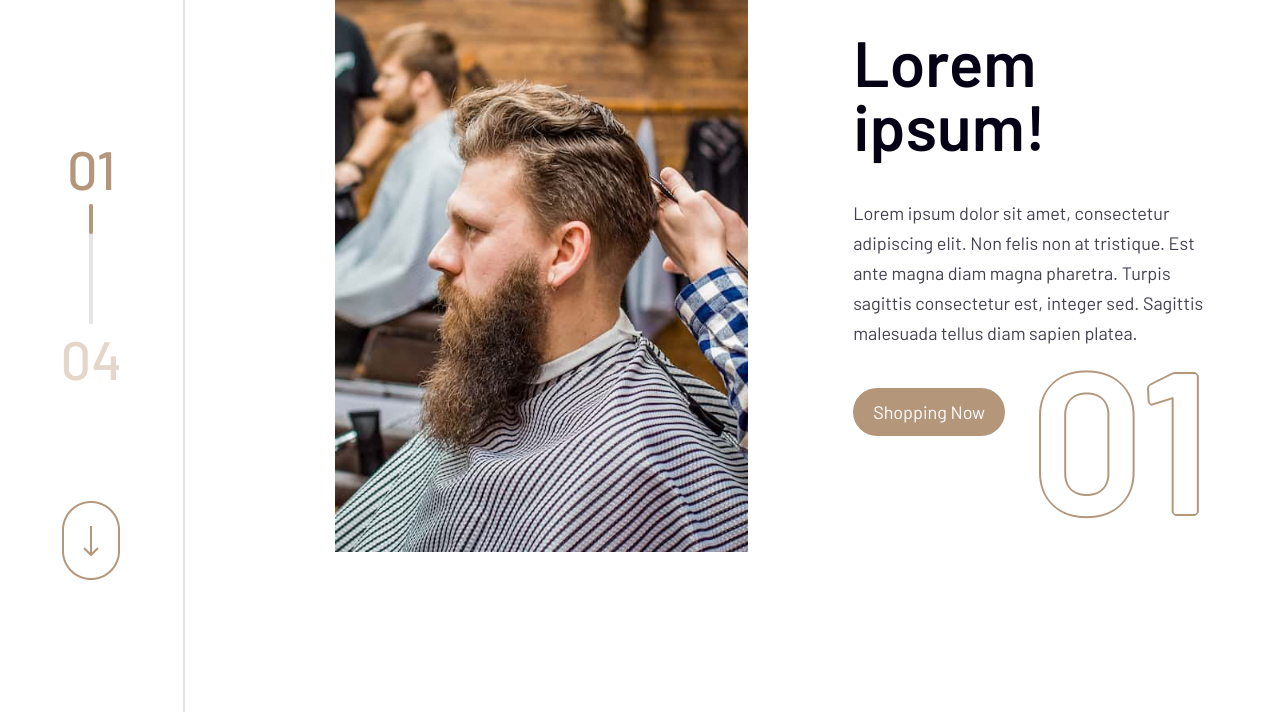
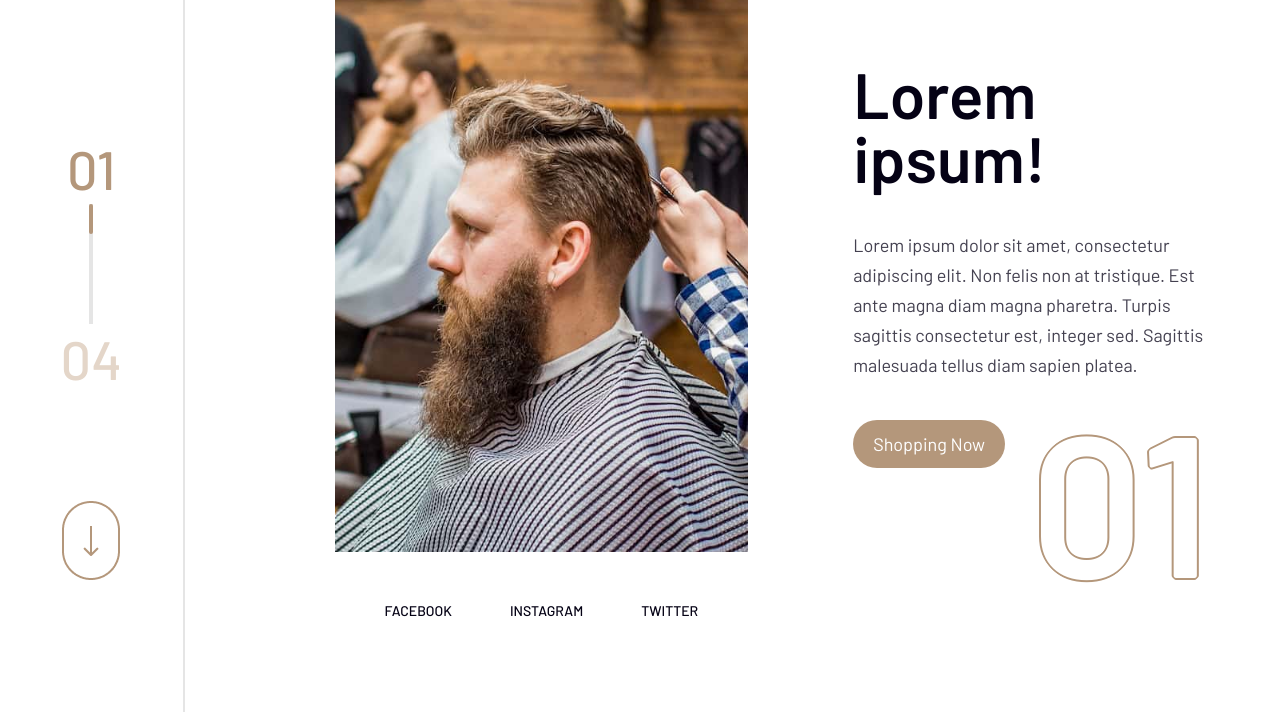
Before and after one commit to ToshpulatovAlimardon/Kasmir, a plain HTML site: page index.html in a window 1280 px wide. Shown: the part 88-800 px from the top of the page. Drawn offline with Linux system fonts and the light colour scheme.

Commit message:
added social link

```diff
--- a/css/main.css
+++ b/css/main.css
@@ -215,6 +215,21 @@ aside {
 .img__cont img {
     height: 80vh;
 }
+/* Social link */
+.social-link {
+    display: flex;
+    justify-content: space-between;
+    margin: 50px 50px 0;
+}
+.social-link a {
+    color: #050215;
+    font-size: 14px;
+    font-weight: 500;
+}
+.social-link a:hover,
+.social-link a:focus {
+    color: #b4977b;
+}
 .info {
     max-width: 730px;
     display: flex;
--- a/index.html
+++ b/index.html
@@ -41,6 +41,12 @@
                         <section class="slide__contianer">
                             <div class="img__cont">
                                 <img src="images/barber.png" alt="" />
+                                <!-- social link -->
+                                <div class="social-link">
+                                    <a href="">FACEBOOK</a>
+                                    <a href="">INSTAGRAM</a>
+                                    <a href="">TWITTER</a>
+                                </div>
                             </div>
                             <div class="info">
                                 <h1 class="title">Lorem ipsum!</h1>
```
